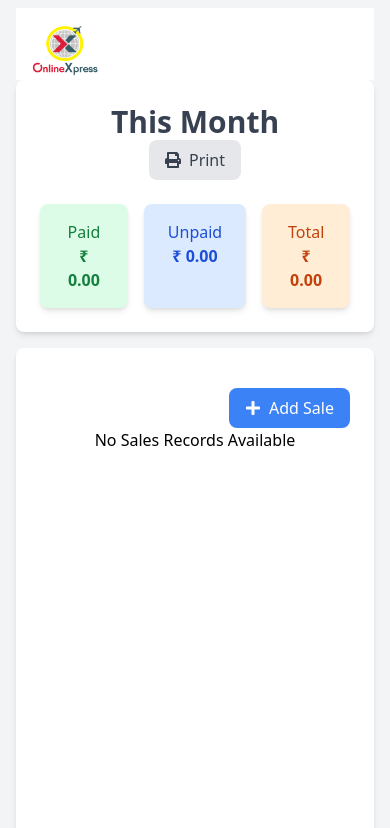
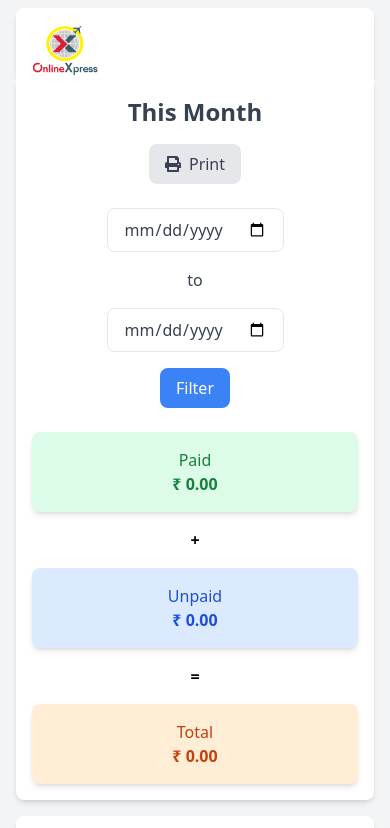
Before and after one commit to VaibbhavD/Sales-Panel, a React (Vite) app: page / in a window 390 px wide. Shown: the top 828 px of the page. Built offline with nearby package versions, Linux system fonts and the light colour scheme.

Commit message:
Dashboard Make Responsive Done

```diff
--- a/src/Pages/Dashboard.jsx
+++ b/src/Pages/Dashboard.jsx
@@ -4,7 +4,7 @@
 
 function DashboardPage() {
   return (
-    <div className="bg-gray-100 px-4 py-2">
+    <div className="bg-gray-100 px-2 py-2">
       <Header />
       <Dashboard />
     </div>
--- a/src/components/Dashboard/Dashboard.jsx
+++ b/src/components/Dashboard/Dashboard.jsx
@@ -9,7 +9,8 @@
   const navigate = useNavigate();
   const [Sales, SetSales] = useState([]);
   const [selectedSale, setSelectedSale] = useState(null); // For controlling modal
-  // const [isModalOpen, SetisModalOpen] = useState(false);
+  const [startDate, setStartDate] = useState(""); // For filtering by date
+  const [endDate, setEndDate] = useState(""); // For filtering by date
 
   useEffect(() => {
     const data = JSON.parse(localStorage.getItem("Sales")) || [];
@@ -32,34 +33,72 @@
   };
 
   const closeModal = () => {
-    setisModalOpen(false);
+    setIsModalOpen(false);
     setSelectedSale(null);
   };
 
+  // Date filtering function
+  const filterSalesByDate = () => {
+    if (startDate && endDate) {
+      const filteredSales = Sales.filter((sale) => {
+        const saleDate = new Date(sale.invoiceDate);
+        return saleDate >= new Date(startDate) && saleDate <= new Date(endDate);
+      });
+      SetSales(filteredSales);
+    }
+  };
+
   return (
-    <div className="min-h-screen bg-gray-100">
+    <div className="min-h-screen bg-gray-100 px-2 md:px-4">
       {/* Header Section */}
-      <div className="bg-white rounded-lg shadow-md p-6 mb-4">
+      <div className="bg-white rounded-b-lg shadow-md p-4 md:p-6 mb-4">
         <div className="flex flex-col md:flex-row justify-between items-center">
-          <h2 className="text-3xl font-bold text-gray-700">This Month</h2>
-          <div className="flex space-x-4">
+          <h2 className="text-2xl md:text-3xl font-bold text-gray-700">
+            This Month
+          </h2>
+          <div className="flex space-x-2 md:space-x-4 mt-4 md:mt-0">
             <button className="bg-gray-200 text-gray-700 px-4 py-2 rounded-lg flex items-center">
               <FaPrint className="mr-2" /> Print
             </button>
           </div>
         </div>
 
+        {/* Date Filter Section */}
+        <div className="flex flex-col md:flex-row items-center mt-6 space-y-4 md:space-y-0 md:space-x-4">
+          <input
+            type="date"
+            value={startDate}
+            onChange={(e) => setStartDate(e.target.value)}
+            className="px-4 py-2 border rounded-lg text-gray-700"
+          />
+          <span className="text-gray-700">to</span>
+          <input
+            type="date"
+            value={endDate}
+            onChange={(e) => setEndDate(e.target.value)}
+            className="px-4 py-2 border rounded-lg text-gray-700"
+          />
+          <button
+            className="bg-blue-500 text-white px-4 py-2 rounded-lg"
+            onClick={filterSalesByDate}
+          >
+            Filter
+          </button>
+        </div>
+
         {/* Total Summary */}
-        <div className="flex space-x-4 mt-6">
-          <div className="bg-green-100 text-green-700 text-center px-6 py-4 rounded-lg shadow-md">
+        <div className="flex flex-col md:flex-row space-y-4 md:space-y-0 md:space-x-4 mt-6">
+          <div className="bg-green-100 text-green-700 text-center px-4 py-4 rounded-lg shadow-md flex-1">
             Paid <br />
             <span className="font-bold">₹ {totalRecived.toFixed(2)}</span>
           </div>
-          <div className="bg-blue-100 text-blue-700 text-center px-6 py-4 rounded-lg shadow-md">
+          <span className="flex items-center font-bold justify-center">+</span>
+          <div className="bg-blue-100 text-blue-700 text-center px-4 py-4 rounded-lg shadow-md flex-1">
             Unpaid <br />
             <span className="font-bold">₹ {totalUnpaid.toFixed(2)}</span>
           </div>
-          <div className="bg-orange-100 text-orange-700 text-center px-6 py-4 rounded-lg shadow-md">
+          <span className="flex items-center font-bold justify-center">=</span>
+          <div className="bg-orange-100 text-orange-700 text-center px-4 py-4 rounded-lg shadow-md flex-1">
             Total <br />
             <span className="font-bold">₹ {totalPaid.toFixed(2)}</span>
           </div>
@@ -67,8 +106,11 @@
       </div>
 
       {/* Transactions Table */}
-      <div className="bg-white rounded-lg shadow-md p-6">
-        <div className="mt-4 flex justify-end">
+      <div className="bg-white rounded-lg shadow-md p-4 md:p-6">
+        <div className="flex justify-between items-center mb-4">
+          <h3 className="text-xl font-semibold text-gray-700">
+            Sales Transactions
+          </h3>
           <button
             className="bg-blue-500 text-white px-4 py-2 rounded-lg flex items-center"
             onClick={() => navigate("/add-sale")}
@@ -96,7 +138,6 @@
                   <th scope="col" className="px-6 py-4">
                     PAYMENT TYPE
                   </th>
-
                   <th scope="col" className="px-6 py-4">
                     BALANCE DUE
                   </th>
@@ -128,7 +169,7 @@
                     <td className="px-6 py-4">
                       ₹ {Number(Sale.totalAmount || 0).toFixed(2)}
                     </td>
-                    <td className="flex items-center gap-5 px-6 py-4">
+                    <td className="flex items-center gap-4 px-6 py-4">
                       <FaPrint
                         className="text-xl text-blue-500 cursor-pointer"
                         onClick={() => openModal(Sale)}
@@ -144,7 +185,7 @@
             </table>
           </div>
         ) : (
-          <div className="text-center h-96">No Sales Records Available</div>
+          <div className=" text-center h-96">No Sales Records Available</div>
         )}
       </div>
 
--- a/src/components/Dashboard/Header.jsx
+++ b/src/components/Dashboard/Header.jsx
@@ -3,7 +3,7 @@
 
 const Header = () => {
   return (
-    <header className="bg-white">
+    <header className="bg-white md:mx-4 mx-2 shadow-md  rounded-t-lg">
       <div className="container mx-auto flex items-center px-2 pt-4">
         {/* Left side logo */}
         <div className="flex-shrink-0">
```
